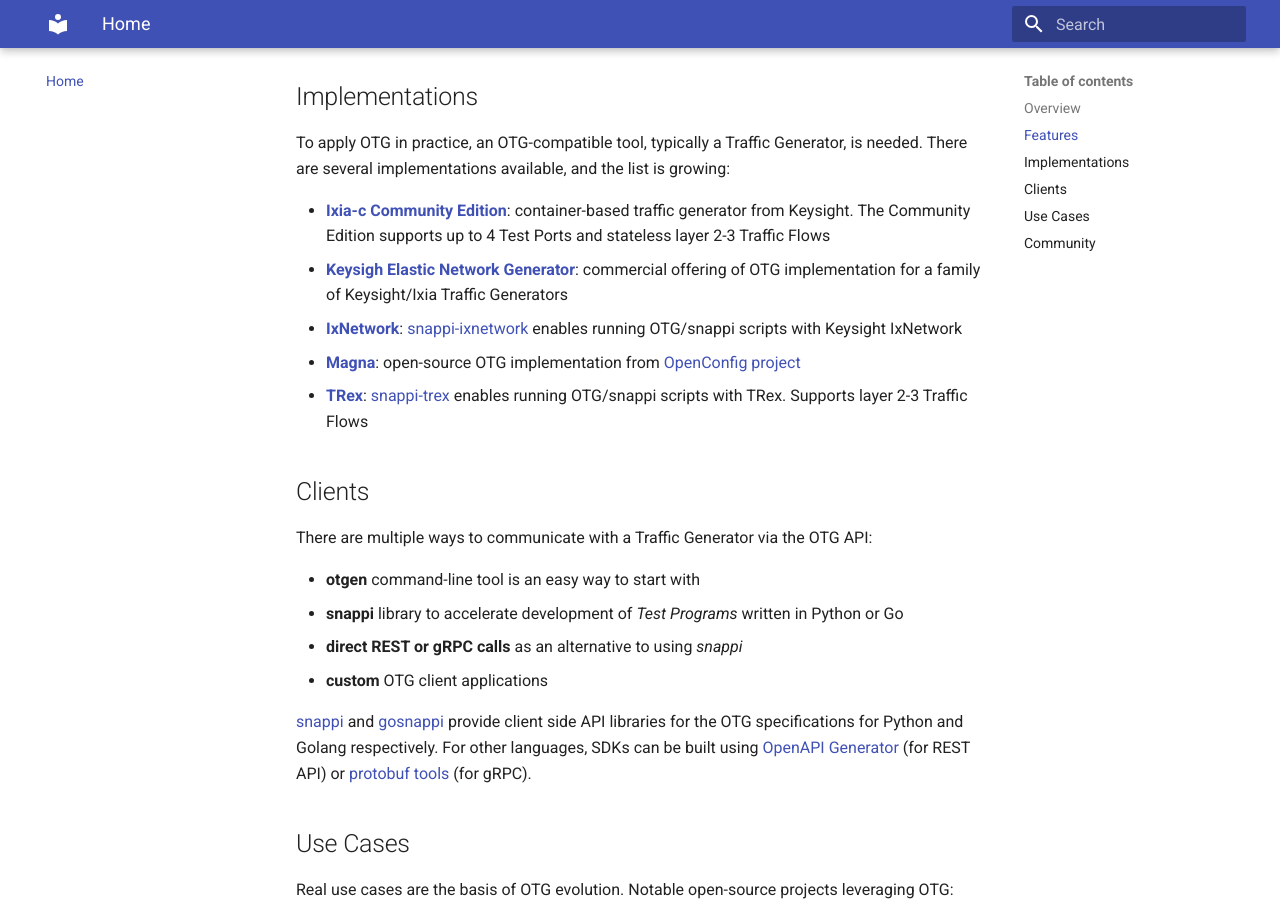
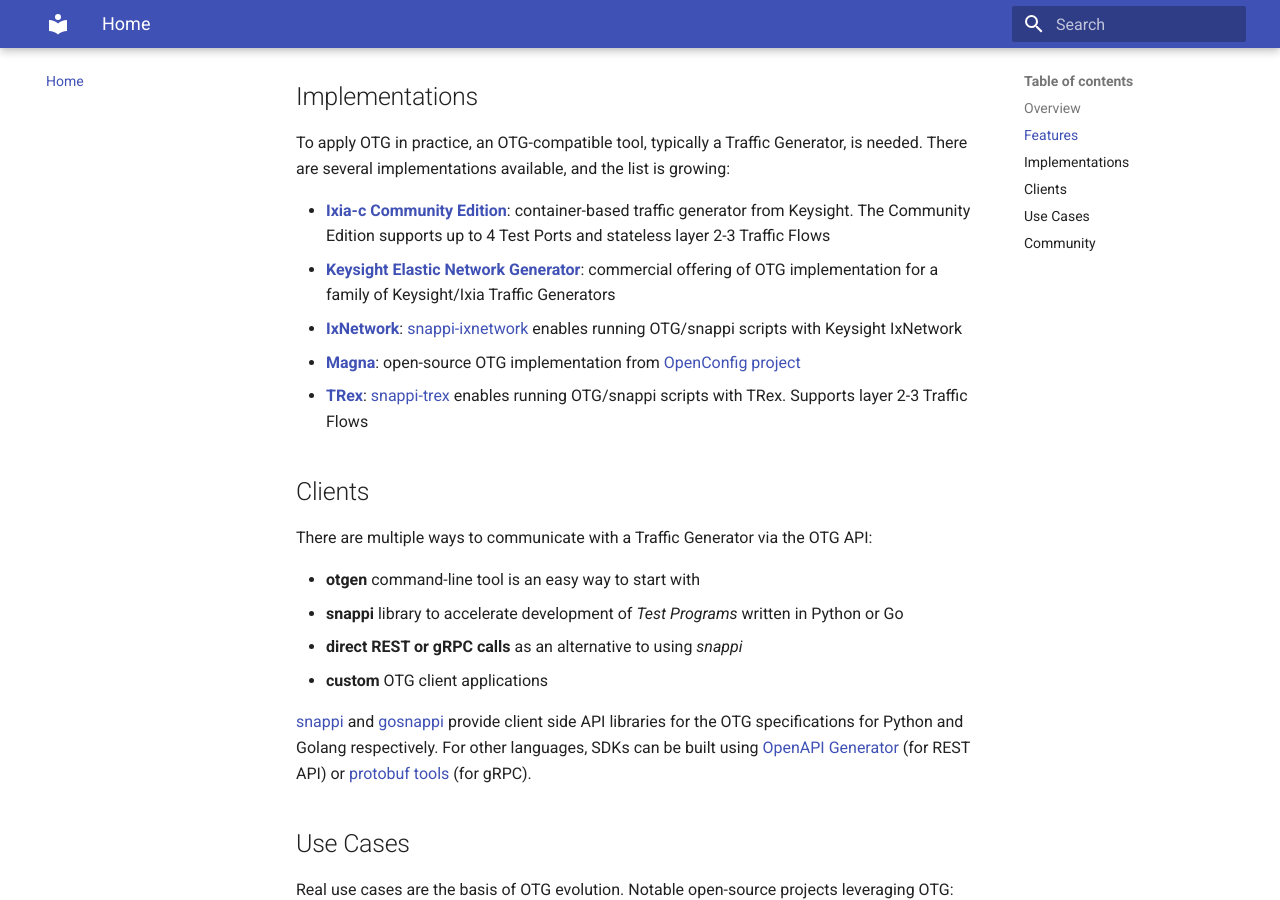
Before and after one commit to open-traffic-generator/open-traffic-generator.github.io, an MkDocs documentation site: the page built from docs/index.md, in a window 1280 px wide and 900 px high, scrolled down 1430 px. Built offline with MkDocs 1.6.1 and Material for MkDocs 9.7.7, drawn with Linux system fonts in a browser that asks for light colours.

Commit message:
minor fixes

```diff
--- a/docs/index.md
+++ b/docs/index.md
@@ -37,7 +37,7 @@
 To apply OTG in practice, an OTG-compatible tool, typically a Traffic Generator, is needed. There are several implementations available, and the list is growing:
 
 * [**Ixia-c Community Edition**](https://ixia-c.dev): container-based traffic generator from Keysight. The Community Edition supports up to 4 Test Ports and stateless layer 2-3 Traffic Flows
-* [**Keysigh Elastic Network Generator**](https://www.keysight.com/us/en/products/network-test/protocol-load-test/keysight-elastic-network-generator.html): commercial offering of OTG implementation for a family of Keysight/Ixia Traffic Generators
+* [**Keysight Elastic Network Generator**](https://www.keysight.com/us/en/products/network-test/protocol-load-test/keysight-elastic-network-generator.html): commercial offering of OTG implementation for a family of Keysight/Ixia Traffic Generators
 * [**IxNetwork**](https://www.keysight.com/us/en/products/network-test/protocol-load-test/ixnetwork.html): [snappi-ixnetwork](https://github.com/open-traffic-generator/snappi-ixnetwork) enables running OTG/snappi scripts with Keysight IxNetwork
 * [**Magna**](https://github.com/openconfig/magna): open-source OTG implementation from [OpenConfig project](https://openconfig.net/)
 * [**TRex**](https://trex-tgn.cisco.com/): [snappi-trex](https://github.com/open-traffic-generator/snappi-trex) enables running OTG/snappi scripts with TRex. Supports layer 2-3 Traffic Flows
```
Also changed, not shown: docs/implementations.md (+1 -1 lines).
